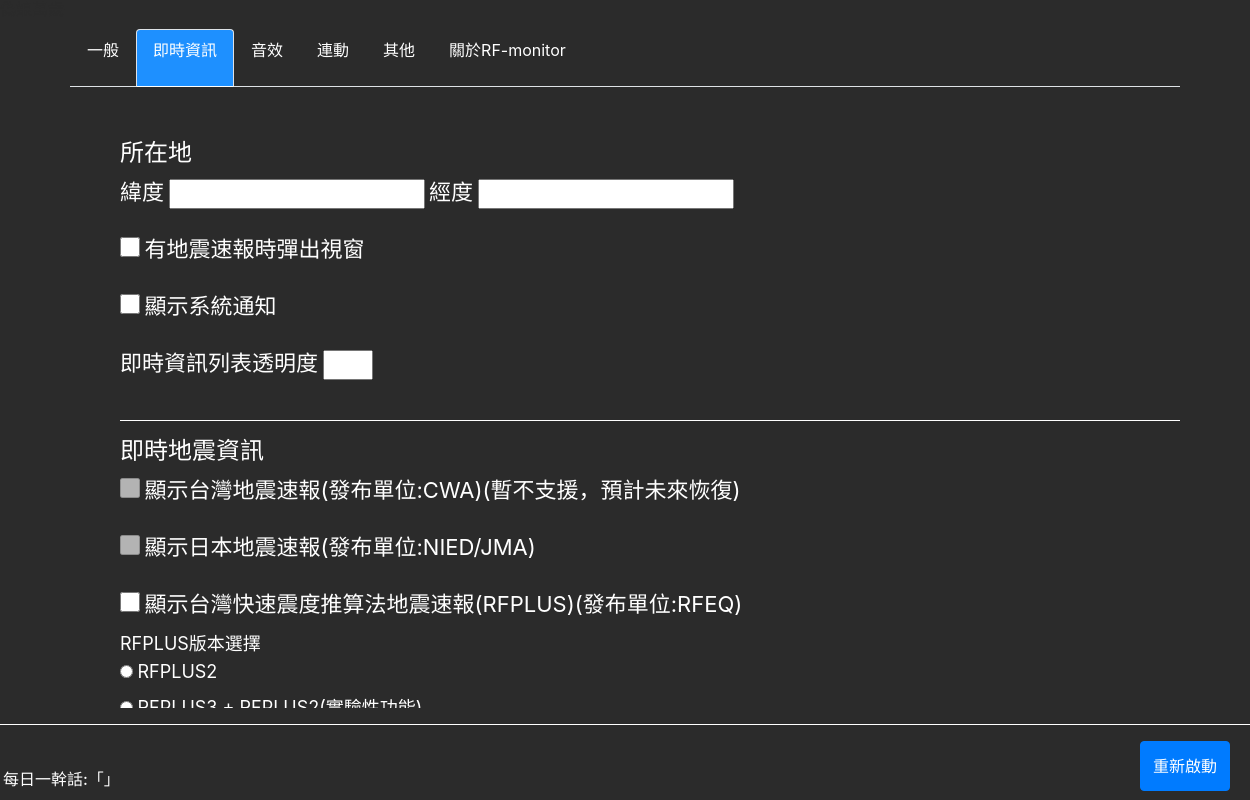
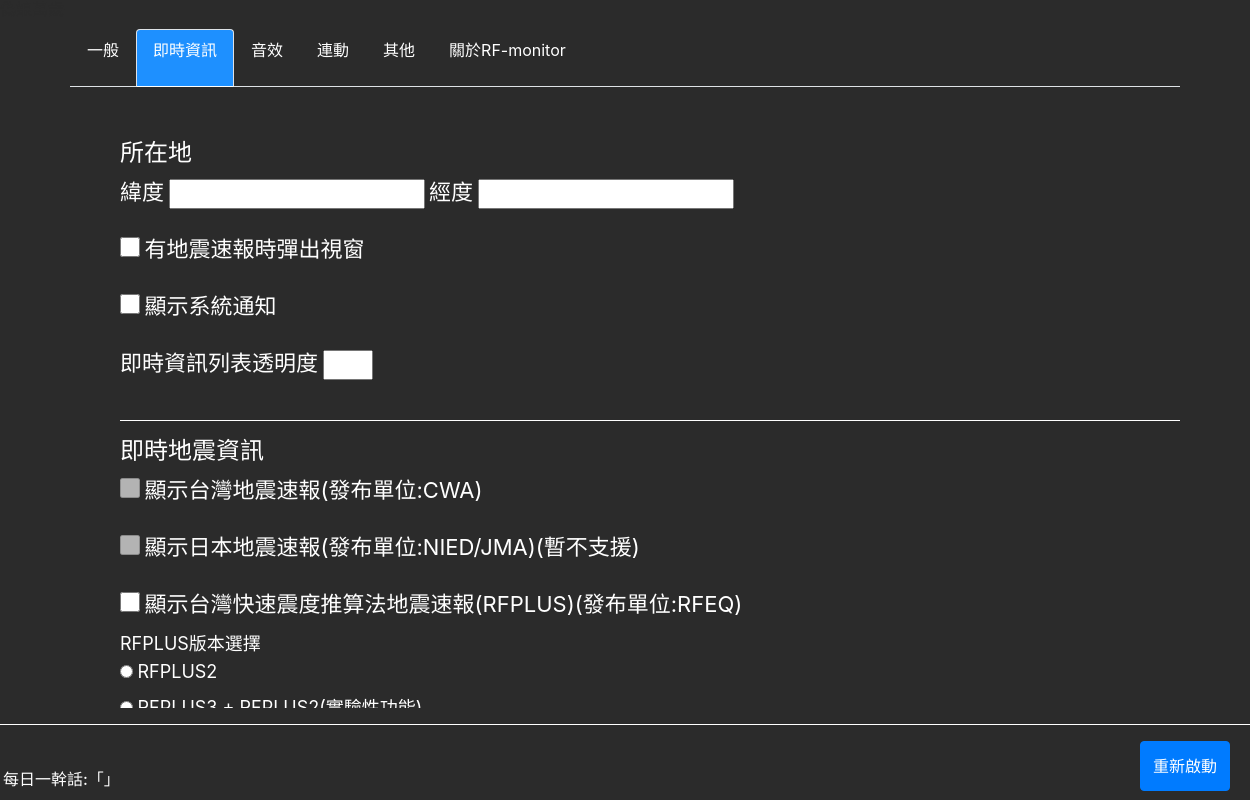
Before and after one commit to RF-Monitor/RF-monitor, an Electron app: page setting.html in a window 1250 px wide. Both pictures are taken after a click on the link "即時資訊". Drawn offline with Linux system fonts and the light colour scheme; no server answers.

Commit message:
EEWJP disabled

```diff
--- a/setting.html
+++ b/setting.html
@@ -176,12 +176,12 @@
 					<h4>即時地震資訊</h4>
 					<input class="maincheckbox" type="checkbox" value="" id="enable_eew_tw" name="enable_eew_tw" disabled>
 					<label for="enable_eew_tw">
-						<p style='font-size: 22px;'>顯示台灣地震速報(發布單位:CWA)(暫不支援，預計未來恢復)</p>
+						<p style='font-size: 22px;'>顯示台灣地震速報(發布單位:CWA)</p>
 					</label>
 					<br>
 					<input class="maincheckbox" type="checkbox" value="" id="enable_eew_jp" name="enable_eew_jp" disabled>
 					<label for="enable_eew_jp">
-						<p style='font-size: 22px;'>顯示日本地震速報(發布單位:NIED/JMA)</p>
+						<p style='font-size: 22px;'>顯示日本地震速報(發布單位:NIED/JMA)(暫不支援)</p>
 					</label>
 					<br>
 					<input class="maincheckbox" type="checkbox" value="" id="enable_RFPLUS" name="enable_RFPLUS">
```
